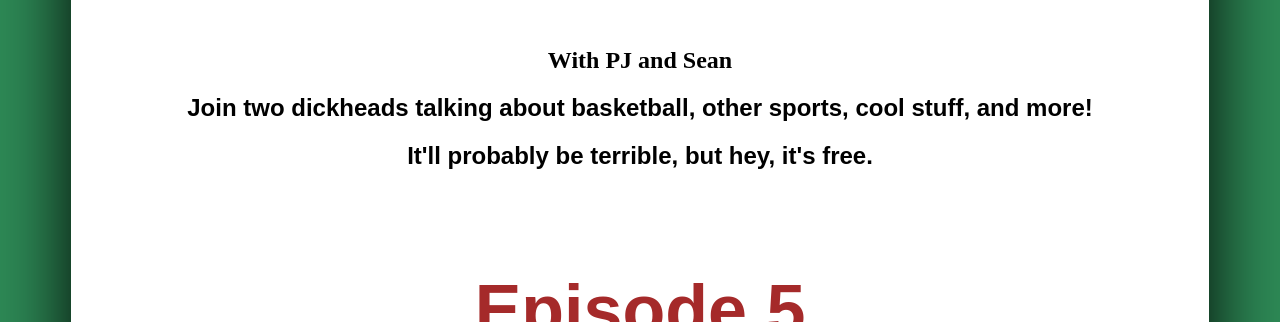
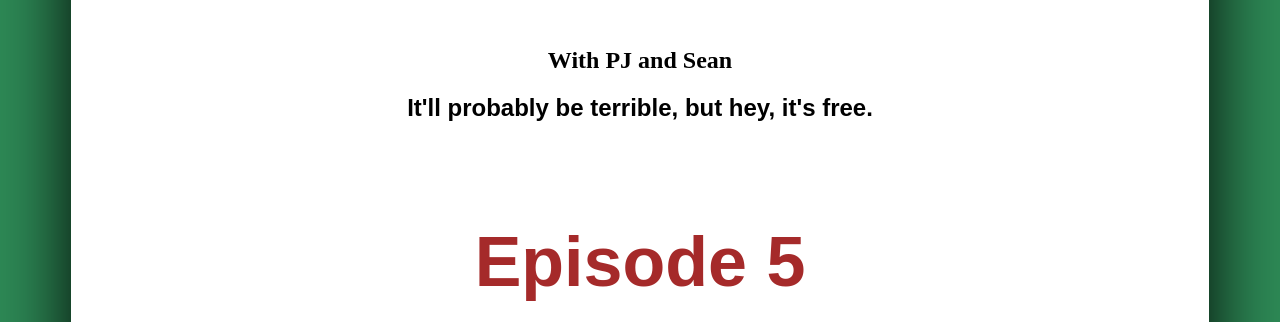
Before and after one commit to belowtherimpdx/Podcast, a plain HTML site: page index.html in a window 1280 px wide. Shown: the part 805-1127 px from the top of the page. Drawn offline with Linux system fonts and the light colour scheme.

Commit message:
Html update

```diff
--- a/index.html
+++ b/index.html
@@ -18,7 +18,6 @@
       <h1 id="titlePodcast">Sports Podcast</h1>
       <h2>With PJ and Sean</h2>
 
-      <h2 id="dickheadSub" class="subHead">Join two dickheads talking about basketball, other sports, cool stuff, and more!</h2>
       <h2 id="terribleSub" class="subHead">It'll probably be terrible, but hey, it's free.</h2>
 
     </div>
```
